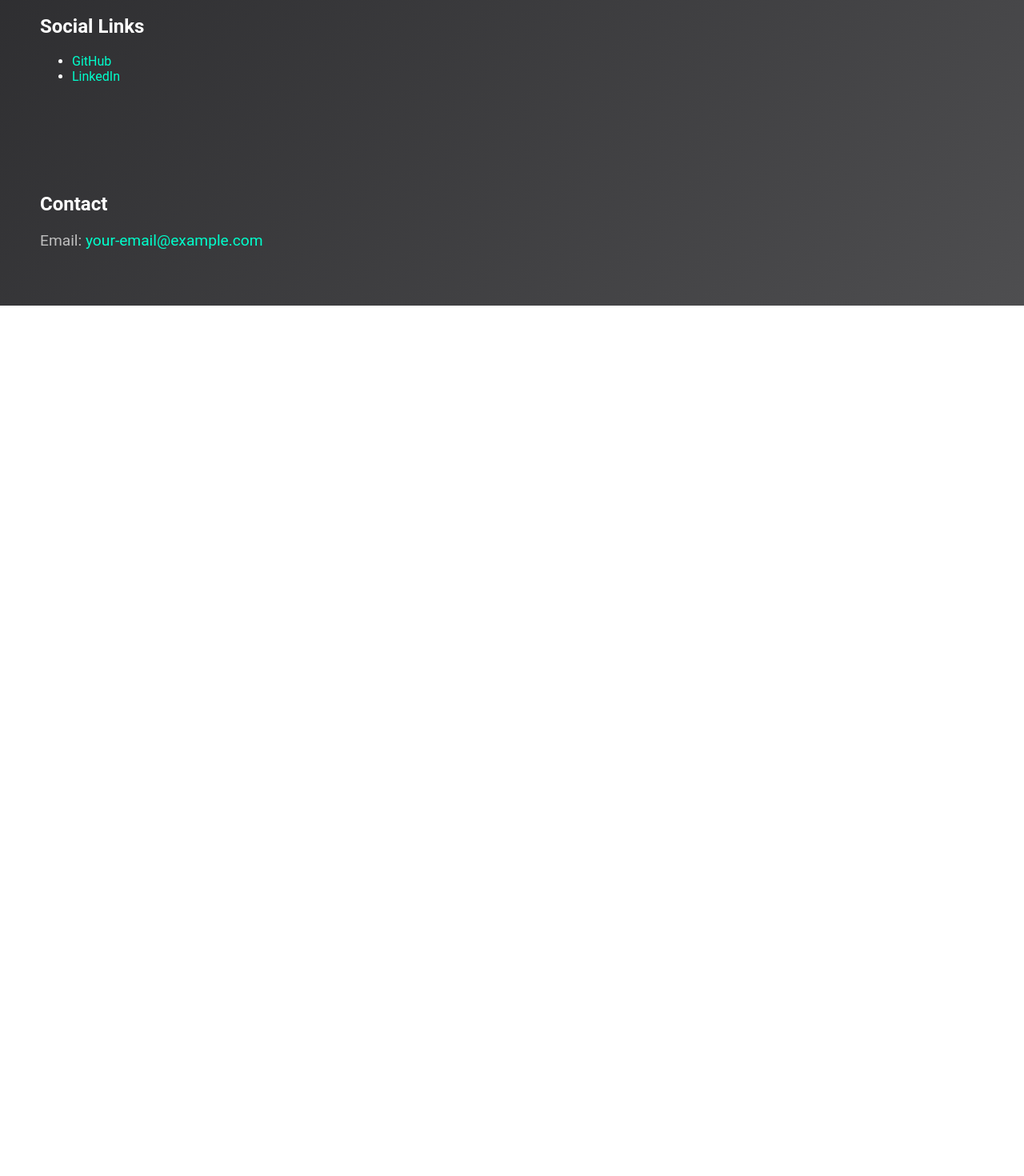
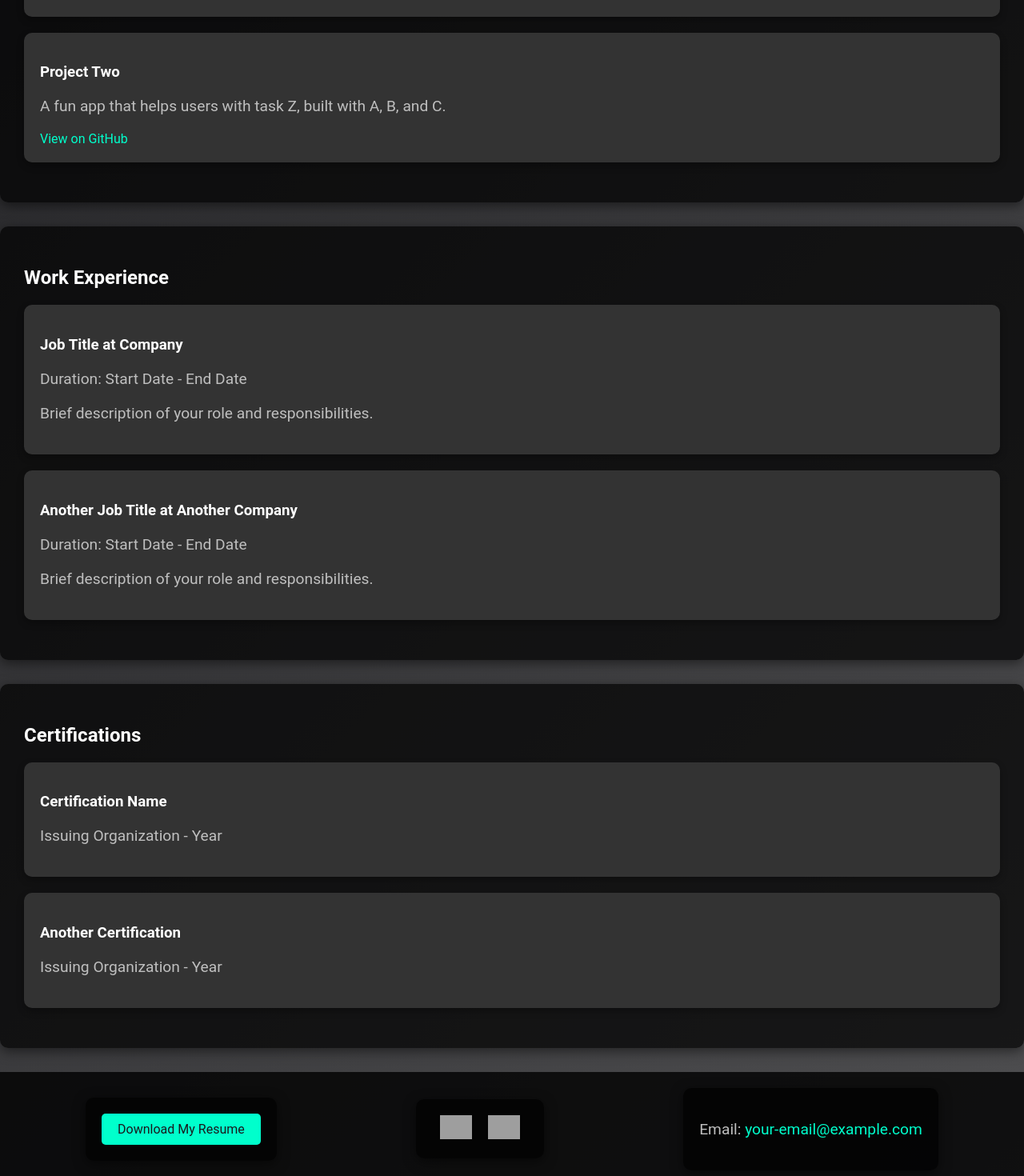
Before and after one commit to nickynault/portfolio, a React (Create React App) app: page / in a window 1280 px wide. Shown: the part 1090-2560 px from the top of the page at 80% size. Before the commit the page ends 1472 px from the top, so only its background shows below. Built offline with nearby package versions, Linux system fonts and the light colour scheme; grey boxes are pictures that could not be loaded.

Commit message:
set up to add all info now and pictures, lots of CSS changes

```diff
--- a/src/App.css
+++ b/src/App.css
@@ -3,6 +3,15 @@ body {
   font-family: 'Roboto', sans-serif;
   background: linear-gradient(135deg, #1a1a1d, #4e4e50);
   color: #ffffff;
+}
+
+#about img {
+  border-radius: 50%;
+  width: 150px;
+  /* Adjust size as needed */
+  height: 150px;
+  object-fit: cover;
+  margin-bottom: 20px;
 }
 
 header {
@@ -26,14 +35,19 @@ section {
   padding: 50px;
 }
 
-#projects {
+#projects,
+#work-experience,
+#certifications {
   background: rgba(0, 0, 0, 0.7);
   border-radius: 10px;
   padding: 30px;
   box-shadow: 0 4px 15px rgba(0, 0, 0, 0.5);
+  margin-bottom: 30px;
 }
 
-.project-card {
+.project-card,
+.experience-card,
+.certification-card {
   background: #333;
   padding: 20px;
   margin: 20px 0;
@@ -42,7 +56,9 @@ section {
   transition: transform 0.3s ease;
 }
 
-.project-card:hover {
+.project-card:hover,
+.experience-card:hover,
+.certification-card:hover {
   transform: translateY(-10px);
 }
 
@@ -54,6 +70,57 @@ a {
 
 a:hover {
   color: #ff66cc;
+}
+
+.social-links img {
+  width: 50px;
+  margin: 0 10px;
+  transition: transform 0.3s ease;
+}
+
+.social-links img:hover {
+  transform: scale(1.1);
+}
+
+#resume,
+#social-links,
+#contact {
+  background: rgba(0, 0, 0, 0.7);
+  border-radius: 10px;
+  padding: 20px;
+  box-shadow: 0 4px 15px rgba(0, 0, 0, 0.5);
+  margin: 10px 0;
+}
+
+#footer {
+  display: flex;
+  justify-content: space-around;
+  align-items: center;
+  flex-wrap: wrap;
+  padding: 20px;
+  background: rgba(0, 0, 0, 0.8);
+}
+
+#footer>div {
+  margin: 0 10px;
+}
+
+#footer .social-links img {
+  width: 40px;
+}
+
+.resume-button {
+  display: inline-block;
+  padding: 10px 20px;
+  background-color: #00ffcc;
+  color: #1a1a1d;
+  text-decoration: none;
+  border-radius: 5px;
+  transition: background-color 0.3s ease;
+}
+
+.resume-button:hover {
+  background-color: #ff66cc;
 }
 
 @keyframes fadeIn {
@@ -68,18 +135,27 @@ a:hover {
   }
 }
 
-.project-card {
+.project-card,
+.experience-card,
+.certification-card {
   animation: fadeIn 1s ease-in-out;
 }
 
-.project-card:nth-child(1) {
+/* Subtle animation delays */
+.project-card:nth-child(1),
+.experience-card:nth-child(1),
+.certification-card:nth-child(1) {
   animation-delay: 0.3s;
 }
 
-.project-card:nth-child(2) {
+.project-card:nth-child(2),
+.experience-card:nth-child(2),
+.certification-card:nth-child(2) {
   animation-delay: 0.6s;
 }
 
-.project-card:nth-child(3) {
+.project-card:nth-child(3),
+.experience-card:nth-child(3),
+.certification-card:nth-child(3) {
   animation-delay: 0.9s;
 }
--- a/src/App.js
+++ b/src/App.js
@@ -7,6 +7,7 @@ function App() {
       <header>
         <h1>Nicholas Arsenault</h1>
         <p><i>Computer Science Grad and Full Stack Developer</i></p>
+        <img src="/images/your-photo.jpg" alt="Your Name" />
       </header>
 
       <section id="about">
@@ -19,7 +20,6 @@ function App() {
 
           Below you'll find projects of mine, social links, and a bit more about my experience. Feel free
           to contact me with any questions or job opportunities, and thanks for checking out my page!
-
         </p>
       </section>
 
@@ -36,22 +36,55 @@ function App() {
             <p>A fun app that helps users with task Z, built with A, B, and C.</p>
             <a href="https://github.com/your-username/project-two">View on GitHub</a>
           </div>
-          {/* Add more project cards */}
         </div>
       </section>
 
-      <section id="social-links">
-        <h2>Social Links</h2>
-        <ul>
-          <li><a href="https://github.com/your-username">GitHub</a></li>
-          <li><a href="https://linkedin.com/in/your-username">LinkedIn</a></li>
-        </ul>
+      <section id="work-experience">
+        <h2>Work Experience</h2>
+        <div className="experience-list">
+          <div className="experience-card">
+            <h3>Job Title at Company</h3>
+            <p>Duration: Start Date - End Date</p>
+            <p>Brief description of your role and responsibilities.</p>
+          </div>
+          <div className="experience-card">
+            <h3>Another Job Title at Another Company</h3>
+            <p>Duration: Start Date - End Date</p>
+            <p>Brief description of your role and responsibilities.</p>
+          </div>
+        </div>
       </section>
 
-      <section id="contact">
-        <h2>Contact</h2>
-        <p>Email: <a href="mailto:your-email@example.com">your-email@example.com</a></p>
+      <section id="certifications">
+        <h2>Certifications</h2>
+        <div className="certification-list">
+          <div className="certification-card">
+            <h3>Certification Name</h3>
+            <p>Issuing Organization - Year</p>
+          </div>
+          <div className="certification-card">
+            <h3>Another Certification</h3>
+            <p>Issuing Organization - Year</p>
+          </div>
+        </div>
       </section>
+
+      <footer id="footer">
+        <div id="resume">
+          <a href="/resume.pdf" className="resume-button" download>Download My Resume</a>
+        </div>
+        <div id="social-links" className="social-links">
+          <a href="https://github.com/your-username">
+            <img src="/images/github-icon.png" alt="GitHub" />
+          </a>
+          <a href="https://linkedin.com/in/your-username">
+            <img src="/images/linkedin-icon.png" alt="LinkedIn" />
+          </a>
+        </div>
+        <div id="contact">
+          <p className="contact-info">Email: <a href="mailto:your-email@example.com">your-email@example.com</a></p>
+        </div>
+      </footer>
     </div>
   );
 }
```
